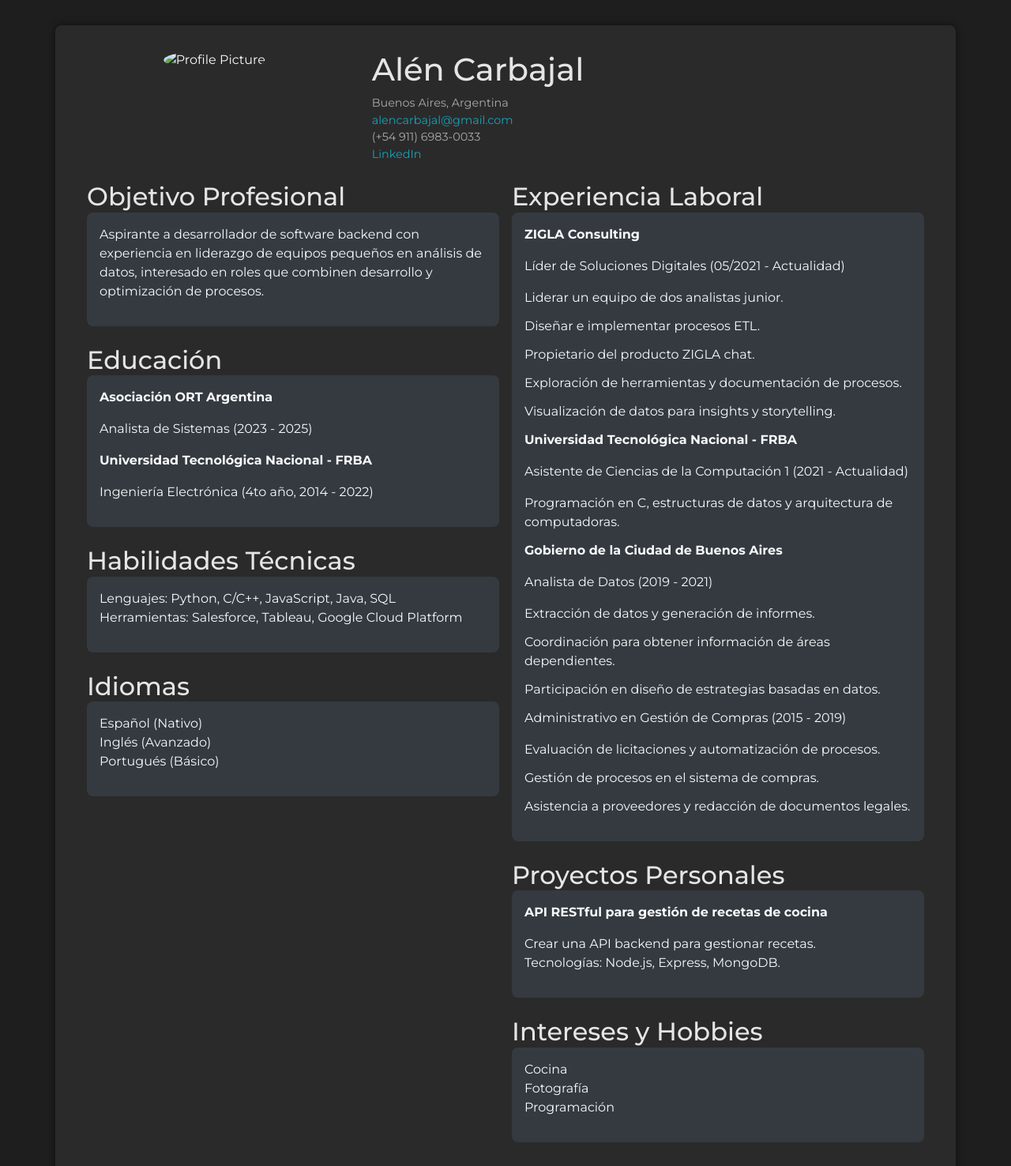
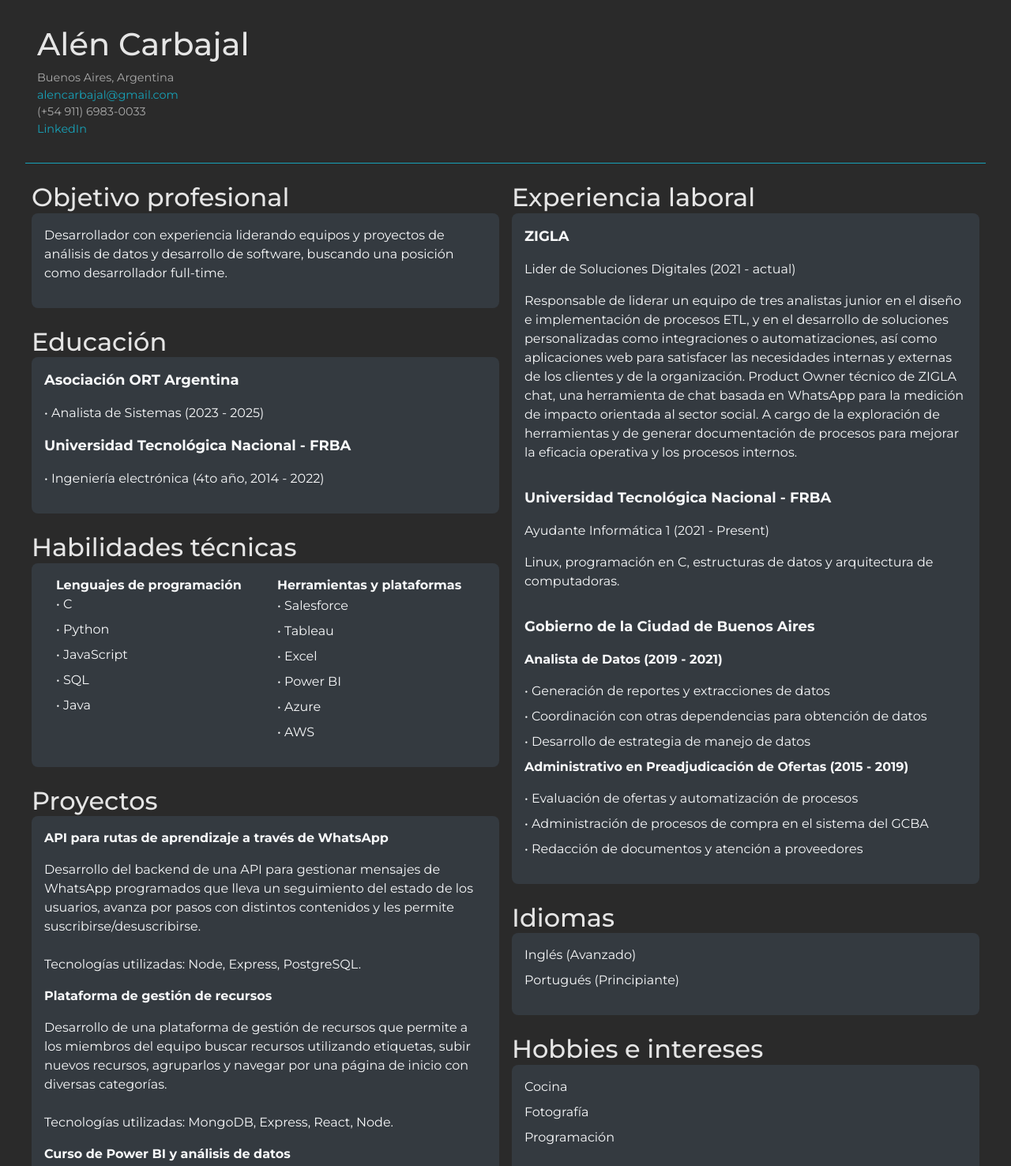
Before and after one commit to AlenCarbajal/CV, a plain HTML site: page Alén Carbajal (ES).html in a window 1280 px wide. Shown: the top 1476 px of the page at 79% size. Drawn offline with nearby package versions, Linux system fonts and the light colour scheme.

Commit message:
gitignore & correcciones

```diff
--- a/Alén Carbajal (ES).html
+++ b/Alén Carbajal (ES).html
@@ -1,97 +1,18 @@
 <!DOCTYPE html>
-<html lang="es">
-
+<html lang="en">
     <head>
         <meta charset="UTF-8">
         <meta name="viewport" content="width=device-width, initial-scale=1.0">
         <title>Currículum Vitae - Alén Carbajal</title>
         <link href="https://fonts.googleapis.com/css2?family=Montserrat:wght@300;400;500;700&display=swap" rel="stylesheet">
         <link href="https://stackpath.bootstrapcdn.com/bootstrap/4.5.2/css/bootstrap.min.css" rel="stylesheet">
-  <style>
-    body {
-      background-color: #1e1e1e;
-      color: #f8f9fa;
-      font-family: 'Montserrat', sans-serif;
-    }
-
-    .container {
-      background-color: #2a2a2a;
-      padding: 2rem;
-      border-radius: 0.5rem;
-      margin-top: 2rem;
-      box-shadow: 0 0 10px rgba(0, 0, 0, 0.5);
-    }
-
-    .profile-picture {
-      max-width: 150px;
-      border-radius: 50%;
-      margin-bottom: 1rem;
-    }
-
-    h1, h2, h3 {
-      color: #e5e5e5;
-    }
-
-    .section-title {
-      border-bottom: 2px solid #007bff;
-      padding-bottom: 0.5rem;
-      margin-bottom: 1.5rem;
-    }
-
-    .contact-info {
-      font-size: 0.9rem;
-      color: #a9a9a9;
-    }
-
-    .job-title {
-      font-weight: 700;
-    }
-
-    .list-unstyled li {
-      margin-bottom: 0.75rem;
-    }
-
-    .block {
-      background-color: #343a40;
-      padding: 1rem;
-      border-radius: 0.5rem;
-      margin-bottom: 1.5rem;
-    }
-
-    a {
-      color: #17a2b8;
-    }
-
-    .two-columns {
-      display: flex;
-      flex-wrap: wrap;
-    }
-
-    .column {
-      flex: 1;
-      margin: 0.5rem;
-    }
-
-    .column h2 {
-      border-bottom: none;
-      padding-bottom: 0;
-      margin-bottom: 0;
-    }
-
-    .column ul {
-      list-style-type: none;
-      padding: 0;
-    }
-  </style>
+        <link rel="stylesheet" href="styles.css">
     </head>
 
     <body>
         <div class="container">
-    <div class="row">
-      <div class="col-md-4 text-center">
-        <img src="your-profile-picture.jpg" alt="Profile Picture" class="profile-picture">
-      </div>
-      <div class="col-md-8">
+            <div class="top">
+                <div class="col-md">
                     <h1>Alén Carbajal</h1>
                     <p class="contact-info">
                         Buenos Aires, Argentina<br>
@@ -101,13 +22,16 @@
                     </p>
                 </div>
             </div>
+            <hr style="border-color: #17a2b8; "/>
 
             <div class="two-columns">
                 <div class="column">
                     <section>
-          <h2 class="section-title">Objetivo Profesional</h2>
+                        <h2 class="section-title">Objetivo profesional</h2>
                         <div class="block">
-            <p>Aspirante a desarrollador de software backend con experiencia en liderazgo de equipos pequeños en análisis de datos, interesado en roles que combinen desarrollo y optimización de procesos.</p>
+                            <p>Desarrollador con experiencia liderando equipos y proyectos
+                                de análisis de datos y desarrollo de software,
+                                buscando una posición como desarrollador full-time.</p>
                         </div>
                     </section>
 
@@ -117,22 +41,141 @@
                             <ul class="list-unstyled">
                                 <li>
                                     <p class="job-title">Asociación ORT Argentina</p>
-                <p>Analista de Sistemas (2023 - 2025)</p>
+                                    <p>&#8226; Analista de Sistemas (2023 - 2025)</p>
                                 </li>
                                 <li>
                                     <p class="job-title">Universidad Tecnológica Nacional - FRBA</p>
-                <p>Ingeniería Electrónica (4to año, 2014 - 2022)</p>
+                                    <p>&#8226; Ingeniería electrónica (4to año, 2014 - 2022)</p>
                                 </li>
                             </ul>
                         </div>
                     </section>
 
                     <section>
-          <h2 class="section-title">Habilidades Técnicas</h2>
+                        <h2 class="section-title">Habilidades técnicas</h2>
+                        <div class="block two-columns">
+                            <div class="col-md-6">
+
+                                <ul>
+                                    <li><b>Lenguajes de programación</b>
+                                        <ul>
+                                            <li>&#8226; C</li>
+                                            <li>&#8226; Python</li>
+                                            <li>&#8226; JavaScript</li>
+                                            <li>&#8226; SQL</li>
+                                            <li>&#8226; Java</li>
+                                        </ul>
+                                    </li>
+                                </ul>
+                            </div>
+                            <div class="col-md-6">
+                                <ul>
+                                    <li><b>Herramientas y plataformas</b>
+                                        <table>
+                                            <tr><td></td><td></td></tr>
+                                        </table>
+                                        <ul>
+                                            <li>&#8226; Salesforce</li>
+                                            <li>&#8226; Tableau</li>
+                                            <li>&#8226; Excel</li>
+                                            <li>&#8226; Power BI</li>
+                                            <li>&#8226; Azure</li>
+                                            <li>&#8226; AWS</li>
+                                        </ul>
+                                    </li>
+                                </ul>
+                            </div>
+                        </div>
+                    </section>
+
+                    <section>
+                        <h2 class="section-title">Proyectos</h2>
                         <div class="block">
+                            <p>
+                                <strong>
+                                    API para rutas de aprendizaje a través de WhatsApp
+                                </strong>
+                            </p>
+                            <p>
+								Desarrollo del backend de una API para gestionar mensajes de WhatsApp programados
+								que lleva un seguimiento del estado de los usuarios, avanza por pasos con distintos contenidos
+								y les permite suscribirse/desuscribirse.
+                            </br></br>
+                                Tecnologías utilizadas: Node, Express, PostgreSQL.
+                            </p>
+                            <p>
+                                <strong>
+									Plataforma de gestión de recursos
+                                </strong>
+                            </p>
+                            <p>
+								Desarrollo de una plataforma de gestión de recursos que permite a los miembros del equipo
+								buscar recursos utilizando etiquetas, subir nuevos recursos,
+								agruparlos y navegar por una página de inicio con diversas categorías.
+							</br></br>
+								Tecnologías utilizadas: MongoDB, Express, React, Node.
+							</p>
+							<p>
+								<strong>
+									Curso de Power BI y análisis de datos
+								</strong>
+							</p>
+							<p>
+
+                            <p>
+								Diseño y dictado de sesiones de capacitación para empleados del cliente,
+								enfocadas en la gestión y visualización de datos utilizando Power BI.
+								Los temas cubiertos incluyeron modelado de datos relacionales, fuentes de datos,
+								técnicas de limpieza y diseño de dashboards.
+                            </p>
+                        </div>
+                    </section>
+
+                </div>
+
+                <div class="column">
+                    <section>
+                        <h2 class="section-title">Experiencia laboral</h2>
+                        <div class="block">
+                            <ul class="list-unstyled">
+                                <li>
+                                    <p class="job-title">ZIGLA</p>
+                                    <p>Lider de Soluciones Digitales (2021 - actual)</p>
+                                    <div>
+                                        Responsable de liderar un equipo de tres analistas junior en el diseño
+                                        e implementación de procesos ETL, y en el desarrollo de soluciones
+                                        personalizadas como integraciones o automatizaciones, así como aplicaciones
+                                        web para satisfacer las necesidades internas y externas de los clientes y de la organización.
+                                        Product Owner técnico de ZIGLA chat, una herramienta de chat basada en WhatsApp
+                                        para la medición de impacto orientada al sector social.
+                                        A cargo de la exploración de herramientas y de generar documentación
+                                        de procesos para mejorar la eficacia operativa y los procesos internos.
+                                    </div>
+                                </li>
+                            </br>
+                                <li>
+                                    <p class="job-title">Universidad Tecnológica Nacional - FRBA</p>
+                                    <p>Ayudante Informática 1 (2021 - Present)</p>
                                     <ul>
-              <li>Lenguajes: Python, C/C++, JavaScript, Java, SQL</li>
-              <li>Herramientas: Salesforce, Tableau, Google Cloud Platform</li>
+                                        <li>Linux, programación en C, estructuras de datos y arquitectura de computadoras.</li>
+                                    </ul>
+                                </li>
+                            </br>
+                                <li>
+                                    <p class="job-title">Gobierno de la Ciudad de Buenos Aires</p>
+                                    <p><b>Analista de Datos (2019 - 2021)</b></p>
+                                    <ul>
+                                        <li>&#8226; Generación de reportes y extracciones de datos</li>
+                                        <li>&#8226; Coordinación con otras dependencias para obtención de datos</li>
+                                        <li>&#8226; Desarrollo de estrategia de manejo de datos</li>
+                                    </ul>
+                                    <p><b>Administrativo en Preadjudicación de Ofertas (2015 - 2019)</b></p>
+                                    <ul>
+                                        <li>&#8226; Evaluación de ofertas y automatización de procesos</li>
+                                        <li>&#8226; Administración de procesos de compra en el sistema del GCBA</li>
+                                        <li>&#8226; Redacción de documentos y atención a proveedores</li>
+                                    </ul>
+                                </li>
                             </ul>
                         </div>
                     </section>
@@ -141,69 +184,14 @@
                         <h2 class="section-title">Idiomas</h2>
                         <div class="block">
                             <ul>
-              <li>Español (Nativo)</li>
                                 <li>Inglés (Avanzado)</li>
-              <li>Portugués (Básico)</li>
-            </ul>
-          </div>
-        </section>
-      </div>
-
-      <div class="column">
-        <section>
-          <h2 class="section-title">Experiencia Laboral</h2>
-          <div class="block">
-            <ul class="list-unstyled">
-              <li>
-                <p class="job-title">ZIGLA Consulting</p>
-                <p>Líder de Soluciones Digitales (05/2021 - Actualidad)</p>
-                <ul>
-                  <li>Liderar un equipo de dos analistas junior.</li>
-                  <li>Diseñar e implementar procesos ETL.</li>
-                  <li>Propietario del producto ZIGLA chat.</li>
-                  <li>Exploración de herramientas y documentación de procesos.</li>
-                  <li>Visualización de datos para insights y storytelling.</li>
-                </ul>
-              </li>
-              <li>
-                <p class="job-title">Universidad Tecnológica Nacional - FRBA</p>
-                <p>Asistente de Ciencias de la Computación 1 (2021 - Actualidad)</p>
-                <ul>
-                  <li>Programación en C, estructuras de datos y arquitectura de computadoras.</li>
-                </ul>
-              </li>
-              <li>
-                <p class="job-title">Gobierno de la Ciudad de Buenos Aires</p>
-                <p>Analista de Datos (2019 - 2021)</p>
-                <ul>
-                  <li>Extracción de datos y generación de informes.</li>
-                  <li>Coordinación para obtener información de áreas dependientes.</li>
-                  <li>Participación en diseño de estrategias basadas en datos.</li>
-                </ul>
-                <p>Administrativo en Gestión de Compras (2015 - 2019)</p>
-                <ul>
-                  <li>Evaluación de licitaciones y automatización de procesos.</li>
-                  <li>Gestión de procesos en el sistema de compras.</li>
-                  <li>Asistencia a proveedores y redacción de documentos legales.</li>
-                </ul>
-              </li>
+                                <li>Portugués (Principiante)</li>
                             </ul>
                         </div>
                     </section>
 
                     <section>
-          <h2 class="section-title">Proyectos Personales</h2>
-          <div class="block">
-            <p><strong>API RESTful para gestión de recetas de cocina</strong></p>
-            <ul>
-              <li>Crear una API backend para gestionar recetas.</li>
-              <li>Tecnologías: Node.js, Express, MongoDB.</li>
-            </ul>
-          </div>
-        </section>
-
-        <section>
-          <h2 class="section-title">Intereses y Hobbies</h2>
+                        <h2 class="section-title">Hobbies e intereses</h2>
                         <div class="block">
                             <ul>
                                 <li>Cocina</li>
@@ -215,6 +203,7 @@
                 </div>
             </div>
         </div>
+    </div>
 
         <script src="https://code.jquery.com/jquery-3.5.1.slim.min.js"></script>
         <script src="https://cdn.jsdelivr.net/npm/@popperjs/core@2.5.3/dist/umd/popper.min.js"></script>
--- a/styles.css
+++ b/styles.css
@@ -1,21 +1,22 @@
 body {
   background-color: #2f2f2f;
   color: #f8f9fa;
+  margin: 0;
   font-family: "Montserrat", sans-serif;
 }
 
 .container {
   background-color: #2a2a2a;
   padding: 2rem;
-  border-radius: 0.5rem;
-  margin-top: 2rem;
   box-shadow: 0 0 10px rgba(0, 0, 0, 0.5);
+  width: 100%;
+  max-width: 1500px;
 }
 
-.profile-picture {
-  max-width: 150px;
-  border-radius: 50%;
-  margin-bottom: 1rem;
+.top {
+  display: flex;
+  justify-content: space-between;
+  align-items: center;
 }
 
 h1,
```
Also changed, not shown: AC (EN).html (+95 -77 lines), 1 other file. Lines whose indentation alone changed are shown as unchanged.
